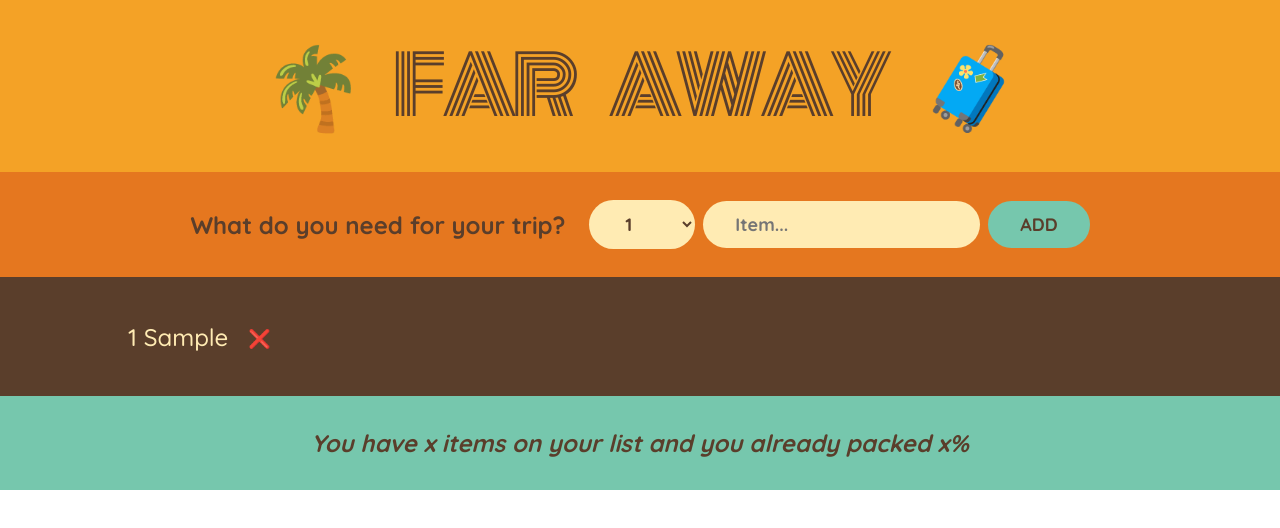
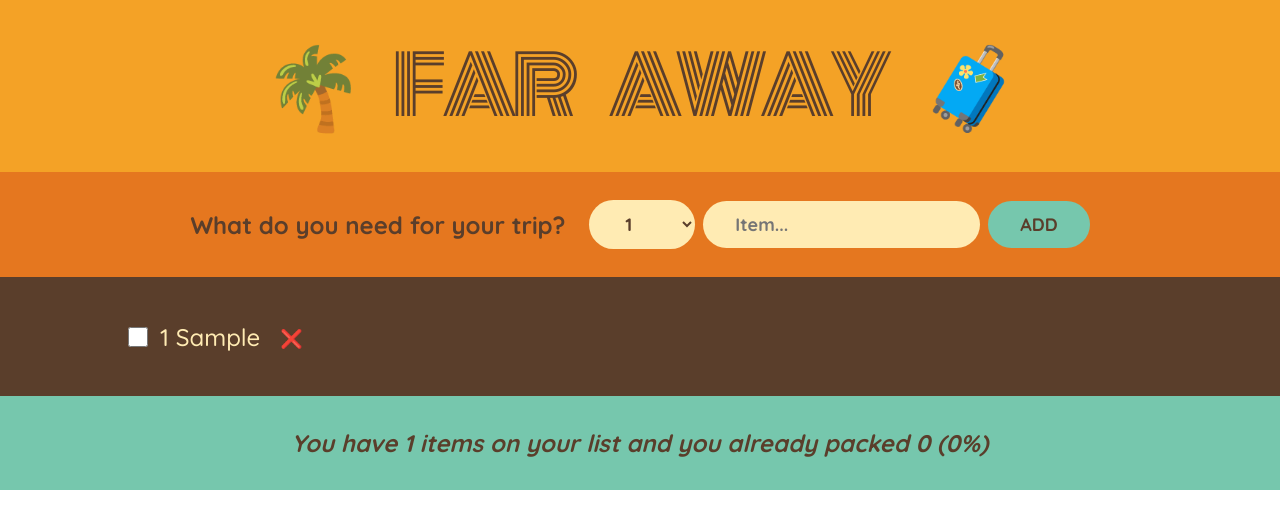
Before and after one commit to SumedhThota/travel-list, a React (Create React App) app: page / in a window 1280 px wide. Both pictures are taken after typing "Sample" into the empty fields and a click on the button "ADD". Shown: the top 528 px of the page. Built offline with nearby package versions, Linux system fonts and the light colour scheme.

Commit message:
Working with checkboxes, stats

```diff
--- a/src/App.js
+++ b/src/App.js
@@ -6,15 +6,22 @@
 
 function App() {
   const [items, setItems] = useState([])
+
   function handleAddItems(item){
     setItems((items) => [...items, item])
-}
+  }
+  function handleDeleteItem(id){
+    setItems((items)=>items.filter(item=>item.id !== id))
+  }
+  function handleToggleItem(id){
+    setItems((items)=>items.map(item=>item.id === id? {...item, packed: !item.packed}: item))
+  }
   return (
     <div className="App">
       <Logo />
       <Form onAddItems={handleAddItems}/>
-      <PackingList items={items}/>
-      <Stats />
+      <PackingList items={items} onDeleteItem={handleDeleteItem} onToggleItem={handleToggleItem}/>
+      <Stats items={items}/>
     </div>
   );
 }
--- a/src/Form.js
+++ b/src/Form.js
@@ -1,12 +1,8 @@
 import {useState} from "react"
-import App from "./App"
 
 export default function Form({onAddItems}){
     const [quantity, setQuantity] = useState(1)
     const [description, setDescription] = useState('')
-
-
-
 
     function handleSubmit(e){
         e.preventDefault()
--- a/src/Item.js
+++ b/src/Item.js
@@ -1,6 +1,7 @@
-export default function Item ({item}){
+export default function Item ({item, onDeleteItem, onToggleItem}){
     return <li>
+        <input type="checkbox" value={item.packed} onChange={()=>{onToggleItem(item.id)}}/>
         <span style={item.packed?{textDecoration:"line-through"}:{}}>{item.quantity} {item.description}</span>
-        <button>❌</button>
+        <button onClick={()=>onDeleteItem(item.id)}>❌</button>
     </li>
 }
--- a/src/PackingList.js
+++ b/src/PackingList.js
@@ -1,9 +1,9 @@
 import Item from "./Item"
 
-export default function PackingList({items}){
+export default function PackingList({items, onDeleteItem, onToggleItem}){
     return <div className="list">
     <ul>
-    {items.map((item)=> <Item item={item} key={item.id}/>)}
+    {items.map((item)=> <Item item={item} key={item.id} onDeleteItem={onDeleteItem} onToggleItem={onToggleItem}/>)}
     </ul>
     </div>
 }
--- a/src/Stats.js
+++ b/src/Stats.js
@@ -1,7 +1,15 @@
-export default function Stats(){
+export default function Stats({items}){
+    const numItems = items.length
+    const numPacked = items.filter((item)=>item.packed).length
+    const percentage = Math.round(numPacked/numItems *100)
+    if(!items.length){
+        return(
+            <footer className="stats"><em>Start adding some items to your packing list!</em></footer>
+        )
+    }
     return <footer className="stats">
         <em>
-        You have x items on your list and you already packed x%
+            {percentage === 100?'You got everything! Ready to go! ✈️': `You have ${numItems} items on your list and you already packed ${numPacked} (${percentage}%)`}
         </em>
 
     </footer>
```
